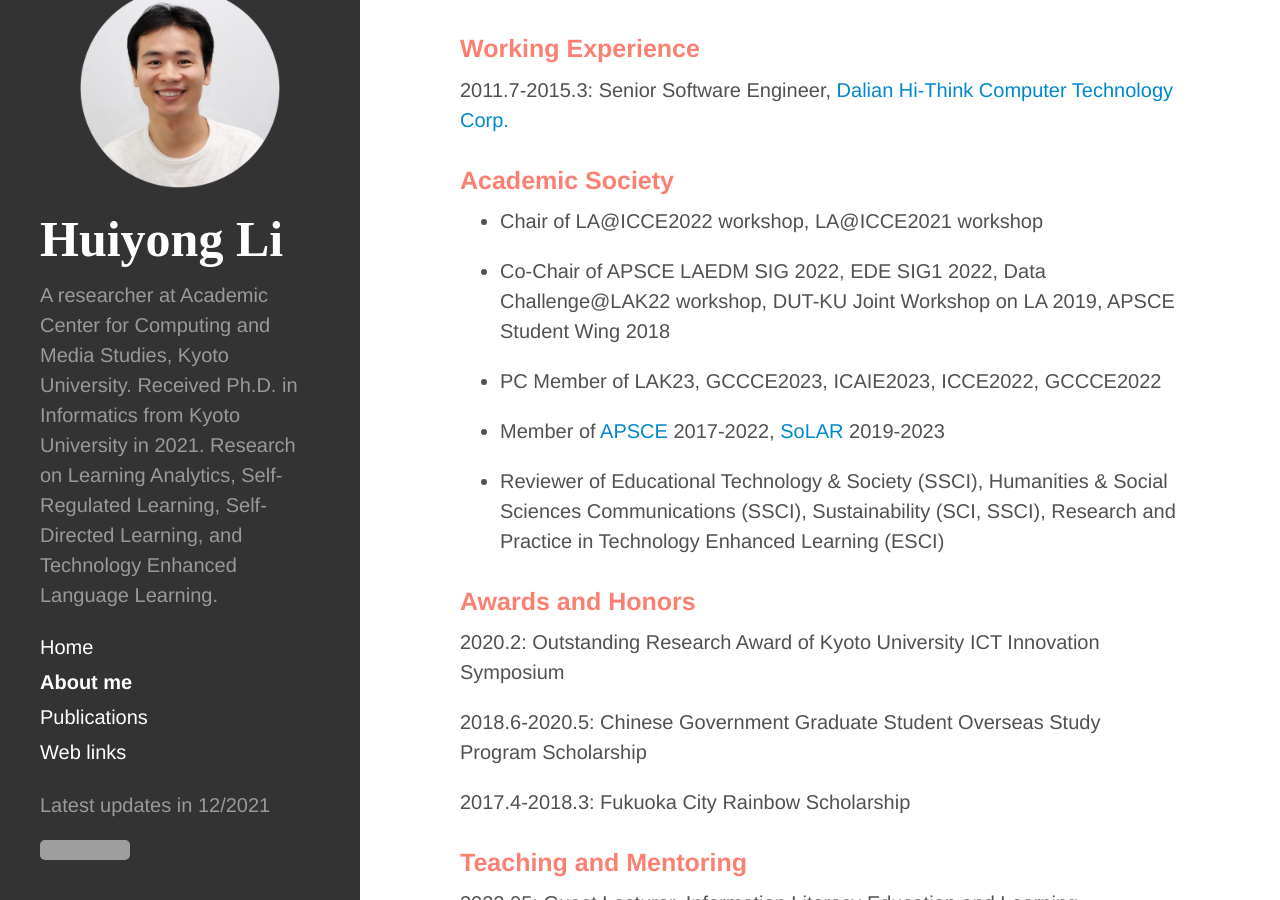
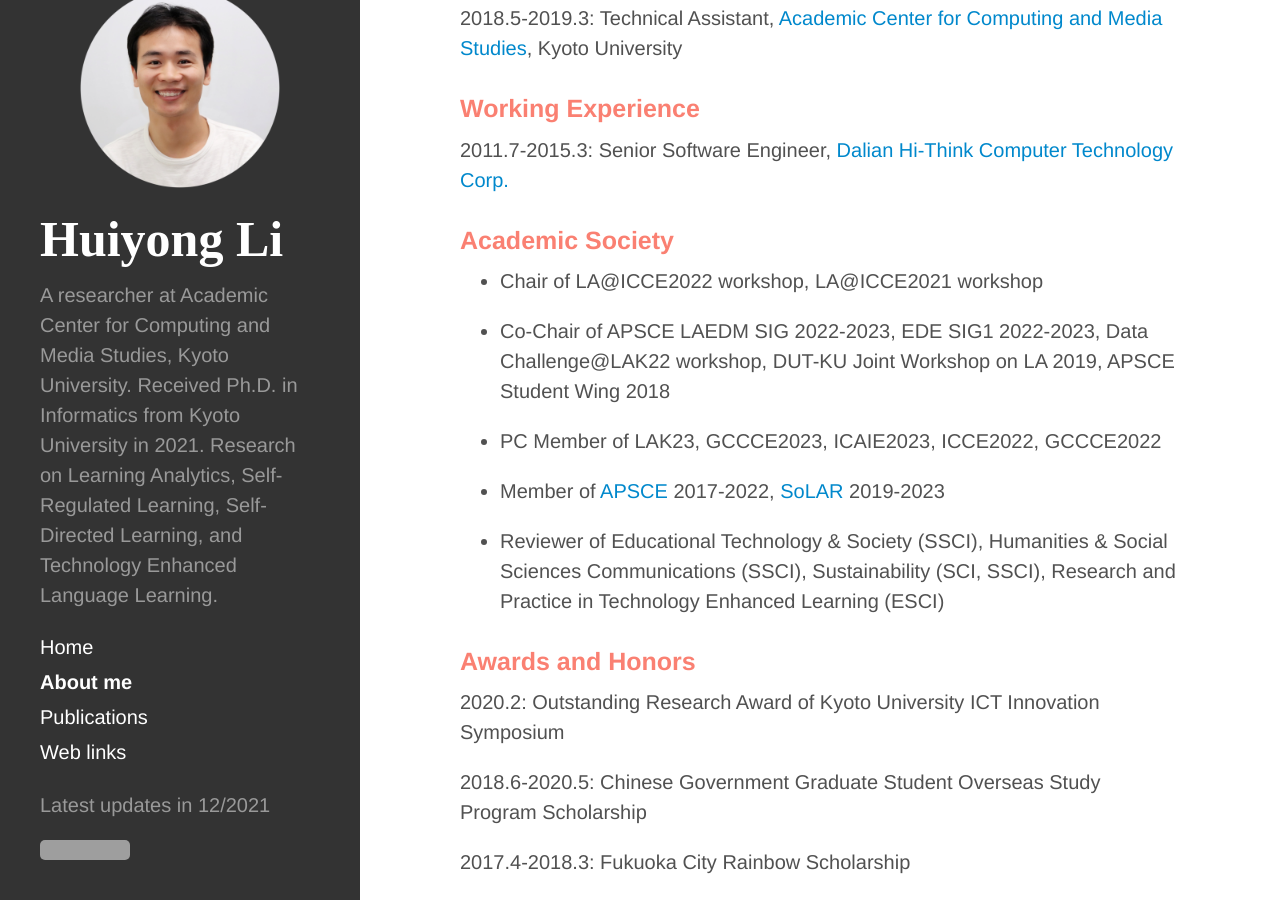
Before and after one commit to li-huiyong/li-huiyong.github.io, a Jekyll site: the page built from about-me.md, in a window 1280 px wide and 900 px high, scrolled down 1310 px. Built offline with Jekyll 4.4.1, drawn with Linux system fonts in a browser that asks for light colours; nearby versions of some CDN libraries; some web fonts are replaced; some of the changed text lies outside the part shown; grey boxes are pictures that could not be loaded.

```diff
--- a/about-me.md
+++ b/about-me.md
@@ -47,7 +49,7 @@
 
 * Chair of LA@ICCE2022 workshop, LA@ICCE2021 workshop
 
-* Co-Chair of APSCE LAEDM SIG 2022, EDE SIG1 2022, Data Challenge@LAK22 workshop, DUT-KU Joint Workshop on LA 2019, APSCE Student Wing 2018
+* Co-Chair of APSCE LAEDM SIG 2022-2023, EDE SIG1 2022-2023, Data Challenge@LAK22 workshop, DUT-KU Joint Workshop on LA 2019, APSCE Student Wing 2018
 
 * PC Member of LAK23, GCCCE2023, ICAIE2023, ICCE2022, GCCCE2022
 
```
Also changed, not shown: other parts of about-me.md (+2 -0 lines).
